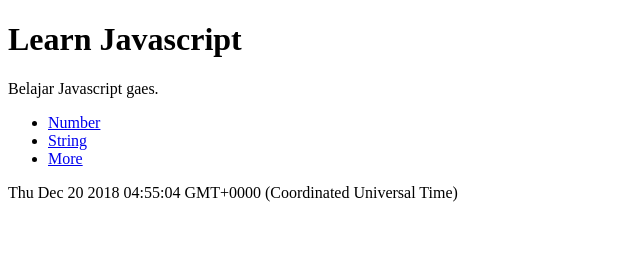
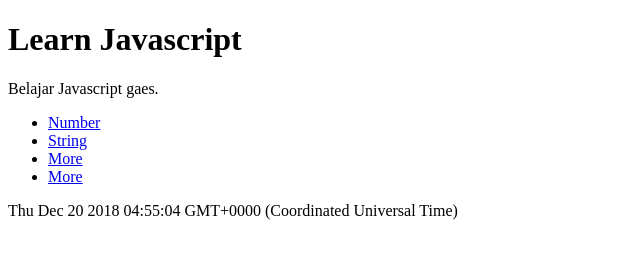
Before and after one commit to ayogatot/learn-javascript, a plain HTML site: page index.html in a window 1280 px wide. Shown: the whole page, without its empty margins (0-640 px from the left). Drawn offline with Linux system fonts and the light colour scheme.

Commit message:
add menu math

```diff
--- a/index.html
+++ b/index.html
@@ -13,6 +13,7 @@
       <li><a href="number">Number</a></li>
       <li><a href="string">String</a></li>
       <li><a href="more">More</a></li>
+      <li><a href="calculator">More</a></li>
     </ul>
 
     <script src="index.js">
```
